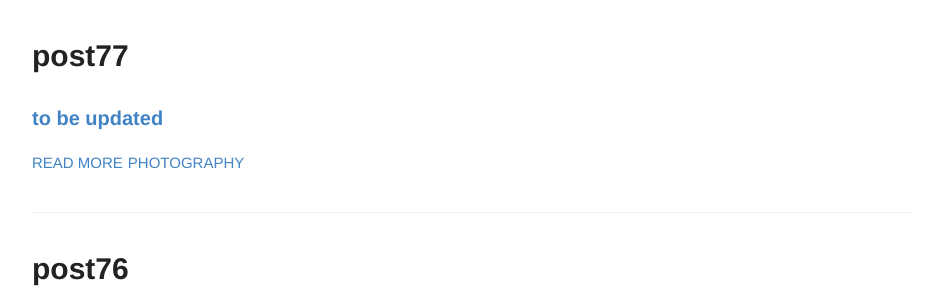
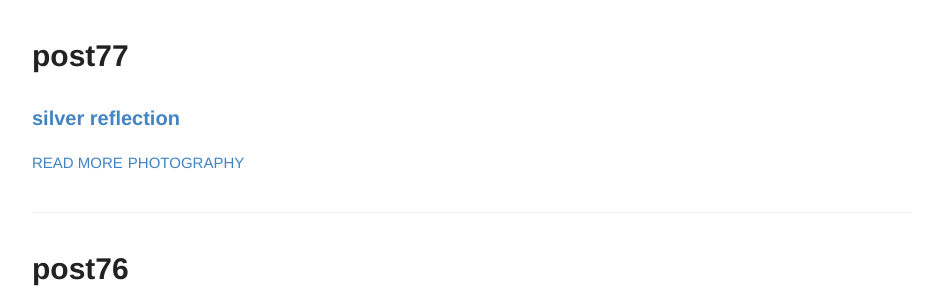
Before and after one commit to rsk/rsk.github.io, a Jekyll site: the page built from index.html, in a window 1280 px wide and 900 px high, scrolled down 11297 px. Shown: the part 153-453 px from the top of the window, without its empty margins (168-1111 px from the left). Built offline with Jekyll 4.4.1, drawn with Linux system fonts in a browser that asks for light colours.

Commit message:
Update 2020-6-06-post77.md

```diff
--- a/_posts/2020-6-06-post77.md
+++ b/_posts/2020-6-06-post77.md
@@ -2,7 +2,7 @@
 layout: post
 title: post77
 number: 77
-excerpt: to be updated
+excerpt: silver reflection
 tags:
   - photography
 
```
